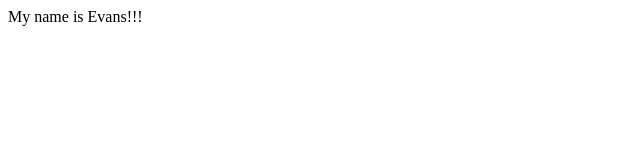
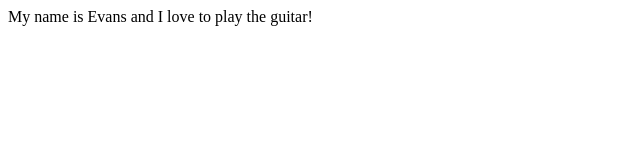
Before and after one commit to xEvansx/First-GitHub-Proyect, a plain HTML site: page index.html in a window 1280 px wide. Shown: the whole page, without its empty margins (0-640 px from the left). Drawn offline with Linux system fonts and the light colour scheme.

Commit message:
More text added

```diff
--- a/index.html
+++ b/index.html
@@ -7,6 +7,6 @@
     <title>Document</title>
 </head>
 <body>
-    My name is Evans!!!
+    My name is Evans and I love to play the guitar!
 </body>
 </html>
```
